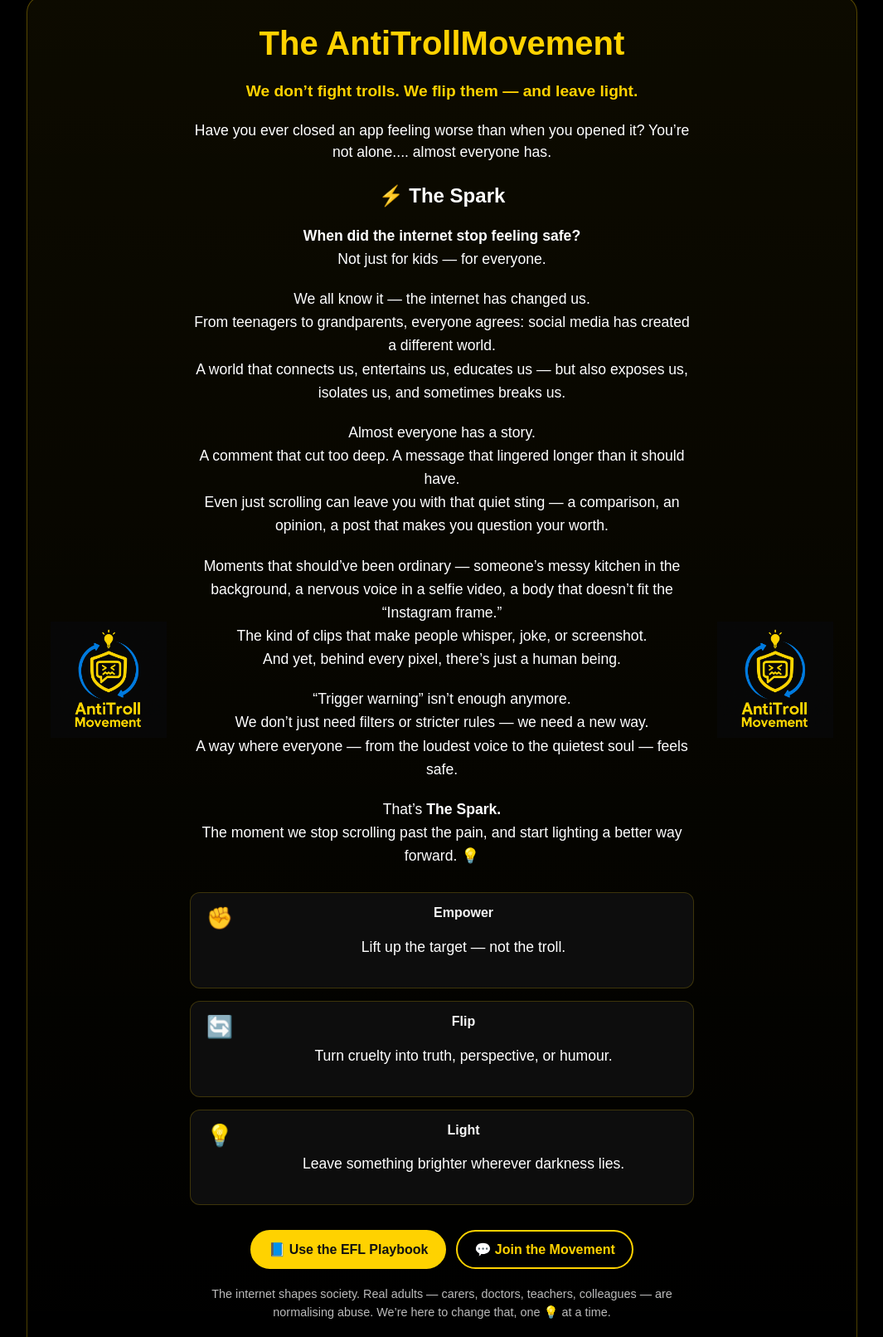
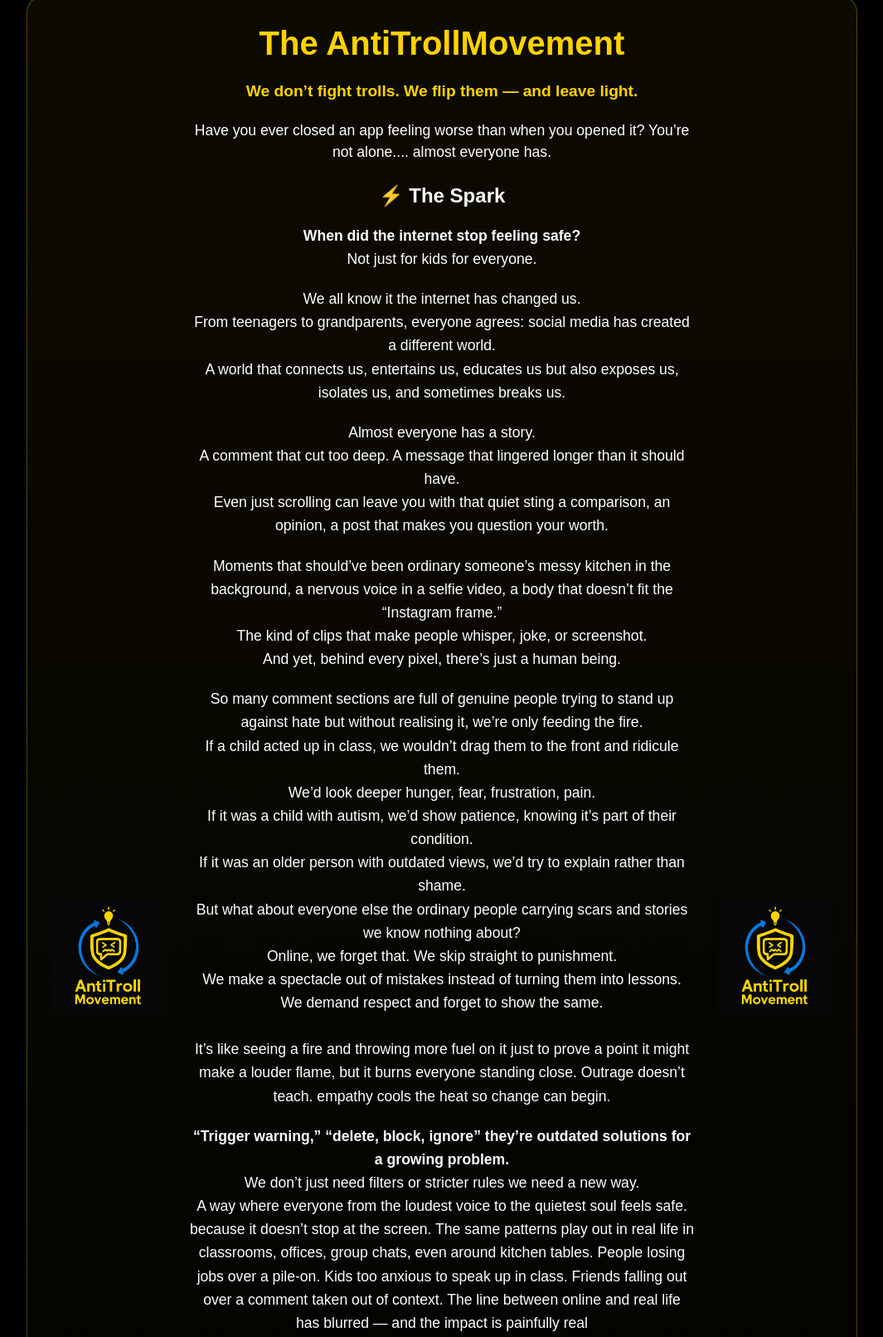
Before and after one commit to antitrollmovement/antitrollmovement.github.io, a plain HTML site: page index.html in a window 1280 px wide. Shown: the part 136-1747 px from the top of the page at 83% size, without its empty margins (107-1172 px from the left). Drawn offline with Linux system fonts and the light colour scheme.

Commit message:
Update index.html

```diff
--- a/index.html
+++ b/index.html
@@ -40,24 +40,42 @@
 <div class="efl-box spark-box">
   <h2>⚡ The Spark</h2>
 
-  <p><strong>When did the internet stop feeling safe?</strong><br>
-  Not just for kids — for everyone.</p>
+ <p><strong>When did the internet stop feeling safe?</strong><br>
+  Not just for kids for everyone.</p>
 
-  <p>We all know it — the internet has changed us.<br>
+  <p>We all know it the internet has changed us.<br>
   From teenagers to grandparents, everyone agrees: social media has created a different world.<br>
-  A world that connects us, entertains us, educates us — but also exposes us, isolates us, and sometimes breaks us.</p>
+  A world that connects us, entertains us, educates us but also exposes us, isolates us, and sometimes breaks us.</p>
 
   <p>Almost everyone has a story.<br>
   A comment that cut too deep. A message that lingered longer than it should have.<br>
-  Even just scrolling can leave you with that quiet sting — a comparison, an opinion, a post that makes you question your worth.</p>
+  Even just scrolling can leave you with that quiet sting a comparison, an opinion, a post that makes you question your worth.</p>
 
-  <p>Moments that should’ve been ordinary — someone’s messy kitchen in the background, a nervous voice in a selfie video, a body that doesn’t fit the “Instagram frame.”<br>
+  <p>Moments that should’ve been ordinary someone’s messy kitchen in the background, a nervous voice in a selfie video, a body that doesn’t fit the “Instagram frame.”<br>
   The kind of clips that make people whisper, joke, or screenshot.<br>
   And yet, behind every pixel, there’s just a human being.</p>
 
-  <p>“Trigger warning” isn’t enough anymore.<br>
-  We don’t just need filters or stricter rules — we need a new way.<br>
-  A way where everyone — from the loudest voice to the quietest soul — feels safe.</p>
+  <p>So many comment sections are full of genuine people trying to stand up against hate
+  but without realising it, we’re only feeding the fire.<br>
+If a child acted up in class, we wouldn’t drag them to the front and ridicule them.<br>
+We’d look deeper hunger, fear, frustration, pain.<br>
+If it was a child with autism, we’d show patience, knowing it’s part of their condition.<br>
+If it was an older person with outdated views, we’d try to explain rather than shame.<br>
+But what about everyone else the ordinary people carrying scars and stories we know nothing about?<br>
+Online, we forget that. We skip straight to punishment.<br>
+We make a spectacle out of mistakes instead of turning them into lessons.<br>
+We demand respect and forget to show the same.<br><br>
+It’s like seeing a fire and throwing more fuel on it just to prove a point
+it might make a louder flame, but it burns everyone standing close.
+Outrage doesn’t teach. empathy cools the heat so change can begin.</p>
+
+  <p><strong>“Trigger warning,” “delete, block, ignore” they’re outdated solutions for a growing problem.</strong><br>
+  We don’t just need filters or stricter rules we need a new way.<br>
+  A way where everyone from the loudest voice to the quietest soul feels safe. because it doesn’t stop at the screen.
+The same patterns play out in real life in classrooms, offices, group chats, even around kitchen tables.
+People losing jobs over a pile-on. Kids too anxious to speak up in class.
+Friends falling out over a comment taken out of context.
+The line between online and real life has blurred — and the impact is painfully real</p>
 
   <p>That’s <strong>The Spark.</strong><br>
   The moment we stop scrolling past the pain, and start lighting a better way forward. 💡</p>
```
